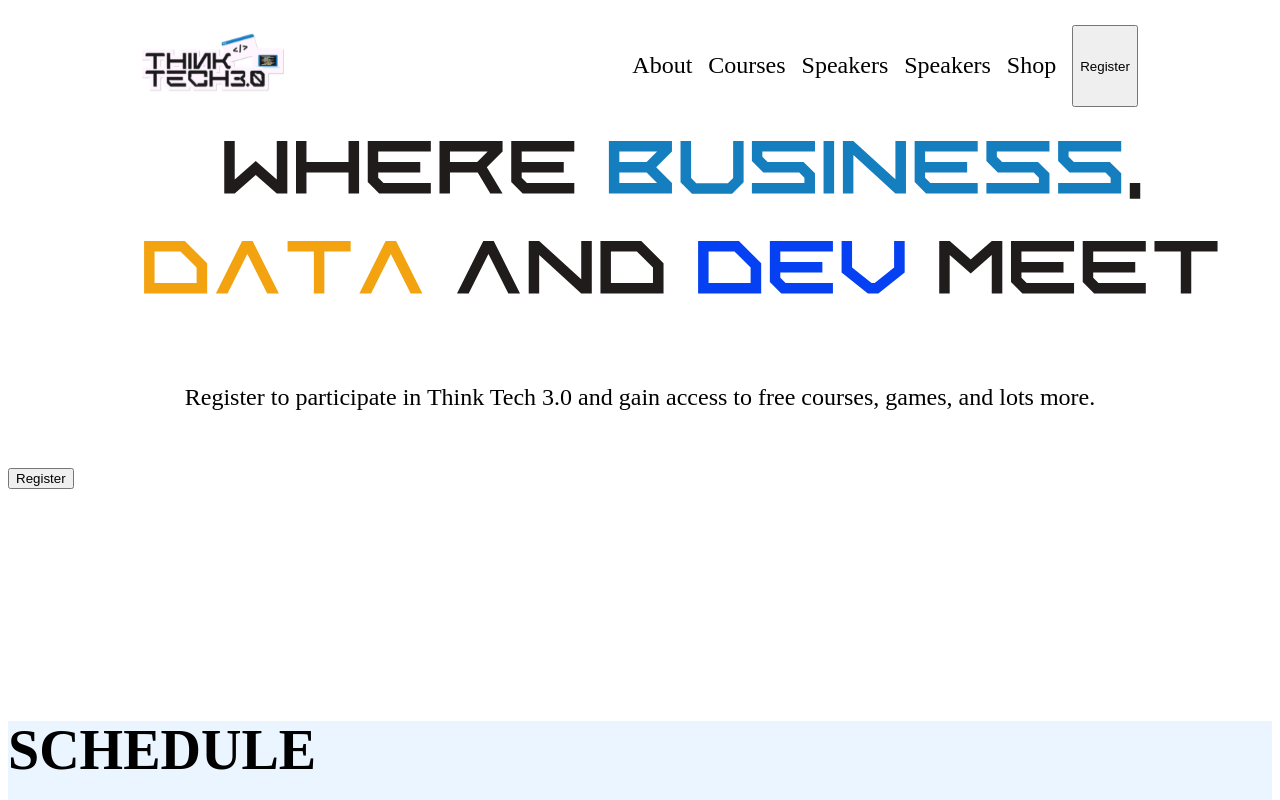
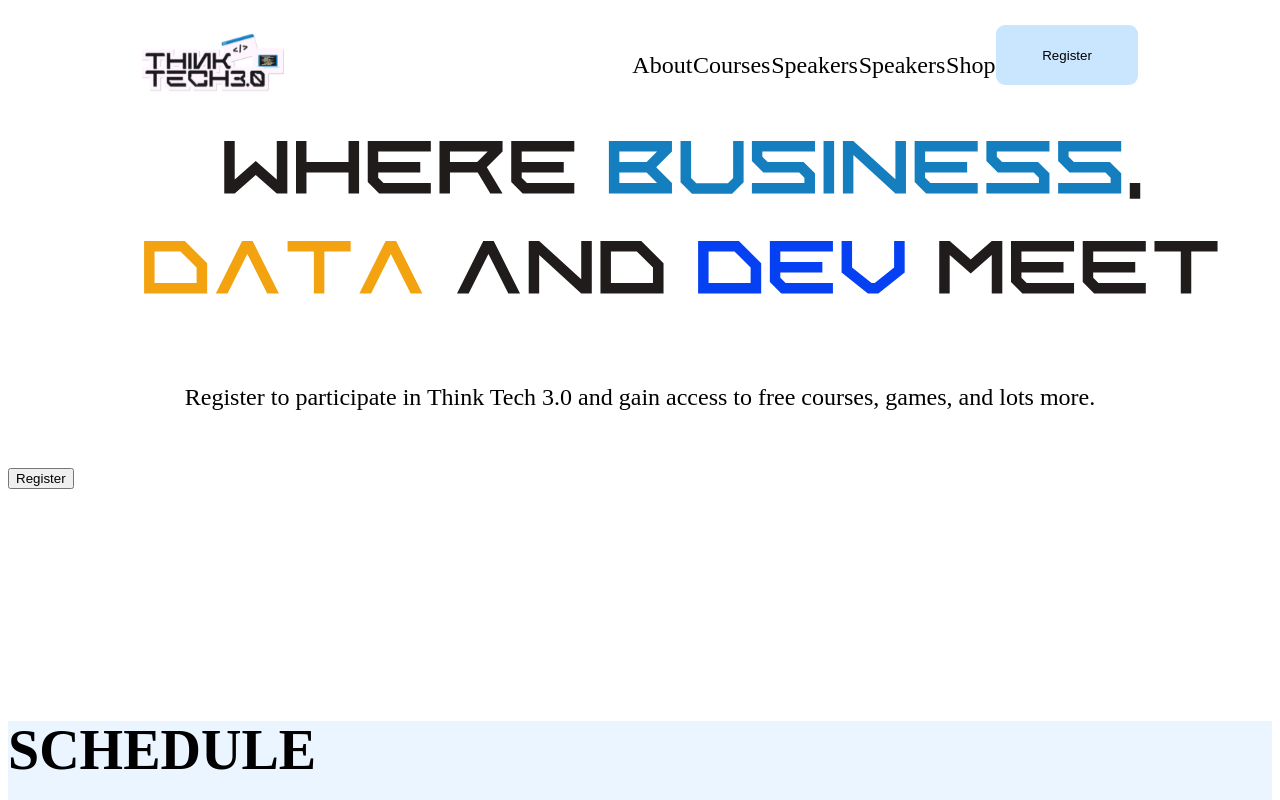
Before and after one commit to olamiji-8/Think-Tech, a React (Create React App) app: page / in a window 1280 px wide. Shown: the top 800 px of the page. Built offline with nearby package versions, Linux system fonts and the light colour scheme.

Commit message:
Navbar_button updated

```diff
--- a/src/Component/Navbar/Navbar.css
+++ b/src/Component/Navbar/Navbar.css
@@ -14,3 +14,9 @@
   justify-content: space-between;
   width: 40%;
 }
+.Navbar_button{
+  outline: none;
+  cursor: pointer;
+  border: none;
+  border-radius: 9px;
+}
--- a/src/Component/Navbar/Navbar.js
+++ b/src/Component/Navbar/Navbar.js
@@ -12,7 +12,7 @@
        <p>Speakers</p>
        <p>Speakers</p>
        <p>Shop</p>
-       <button>Register</button>
+       <button style={{backgroundColor:"#CAE6FF", height:"60px", width:"28%"}} className="Navbar_button">Register</button>
        </div>
     </div>
   )
```
